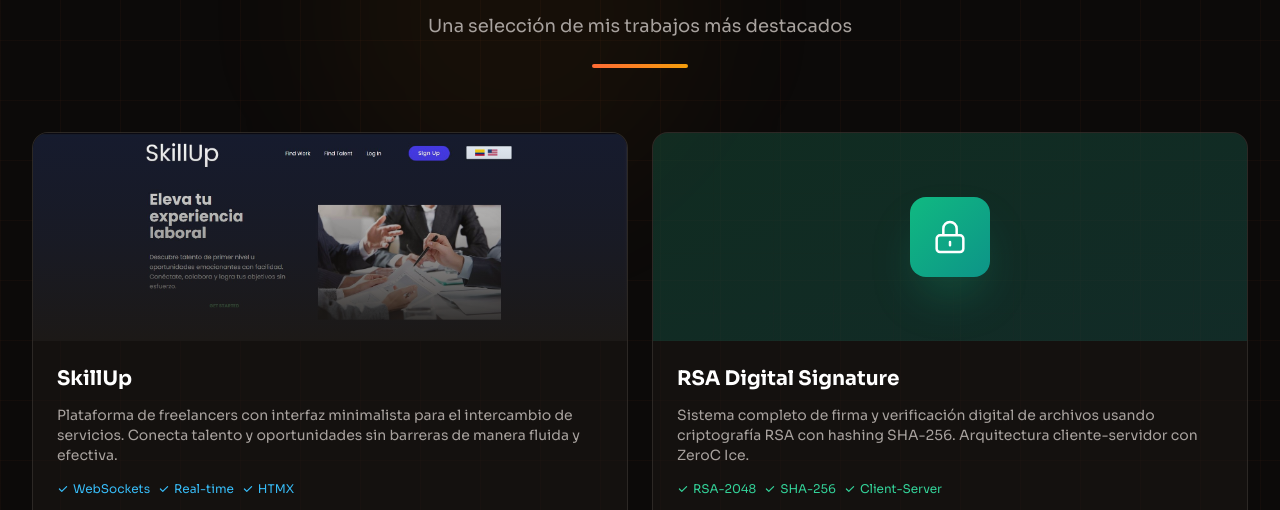
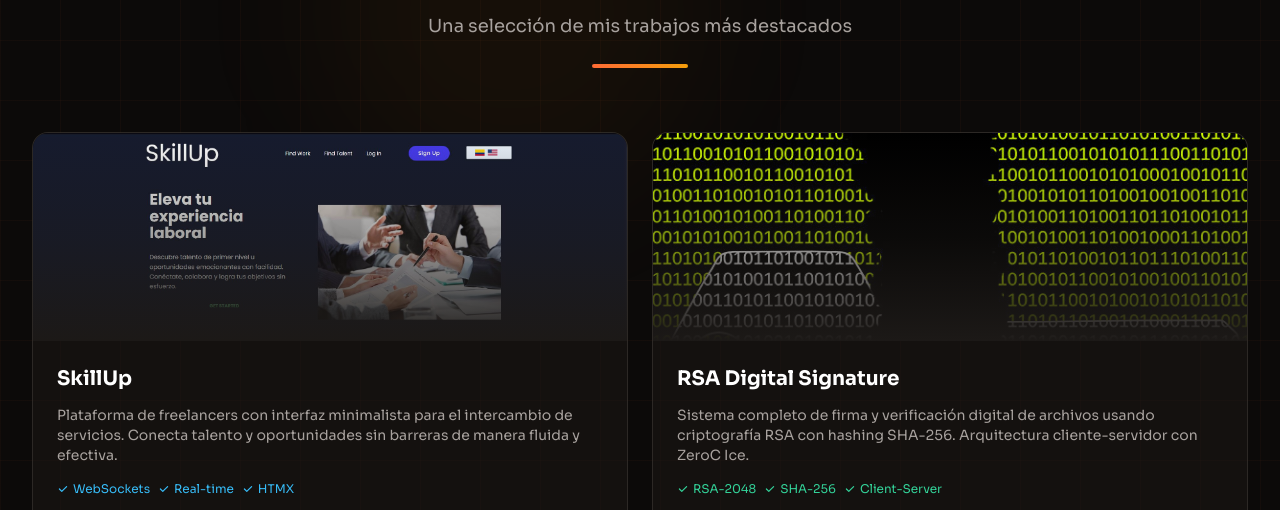
Before and after one commit to JuanAmor8/Portafolio-Juan-Amorocho, an Astro site: page / in a window 1280 px wide. Shown: the part 980-1490 px from the top of the page. Built offline with nearby package versions, Linux system fonts and the light colour scheme; Astro itself is replaced by a stand-in of ours.

Commit message:
Fixed image v2

```diff
--- a/src/components/Projects.tsx
+++ b/src/components/Projects.tsx
@@ -166,16 +166,14 @@
 
           {/* 2. RSA Digital Signature */}
           <article className="group relative overflow-hidden rounded-2xl bg-dark-900/50 border border-dark-700/50 hover:border-emerald-500/30 transition-all duration-500">
-            {/* Visual Header */}
-            <div className="relative h-52 overflow-hidden bg-gradient-to-br from-emerald-600/20 to-teal-600/20">
-              <div className="absolute inset-0 grid-background opacity-30" />
-              <div className="absolute inset-0 flex items-center justify-center">
-                <div className="w-20 h-20 rounded-2xl bg-gradient-to-br from-emerald-500 to-teal-600 flex items-center justify-center shadow-2xl shadow-emerald-500/30 group-hover:scale-110 transition-transform duration-500">
-                  <svg className="w-10 h-10 text-white" fill="none" stroke="currentColor" viewBox="0 0 24 24">
-                    <path strokeLinecap="round" strokeLinejoin="round" strokeWidth={1.5} d="M12 15v2m-6 4h12a2 2 0 002-2v-6a2 2 0 00-2-2H6a2 2 0 00-2 2v6a2 2 0 002 2zm10-10V7a4 4 0 00-8 0v4h8z" />
-                  </svg>
-                </div>
-              </div>
+            {/* Visual Header with Image */}
+            <div className="relative h-52 overflow-hidden">
+              <img
+                src="/projects/RSA.jpg"
+                alt="RSA Digital Signature Preview"
+                className="absolute inset-0 w-full h-full object-cover object-top transition-transform duration-500 group-hover:scale-110"
+              />
+              <div className="absolute inset-0 bg-gradient-to-t from-dark-900 via-dark-900/40 to-transparent" />
             </div>
 
             {/* Content */}
```
